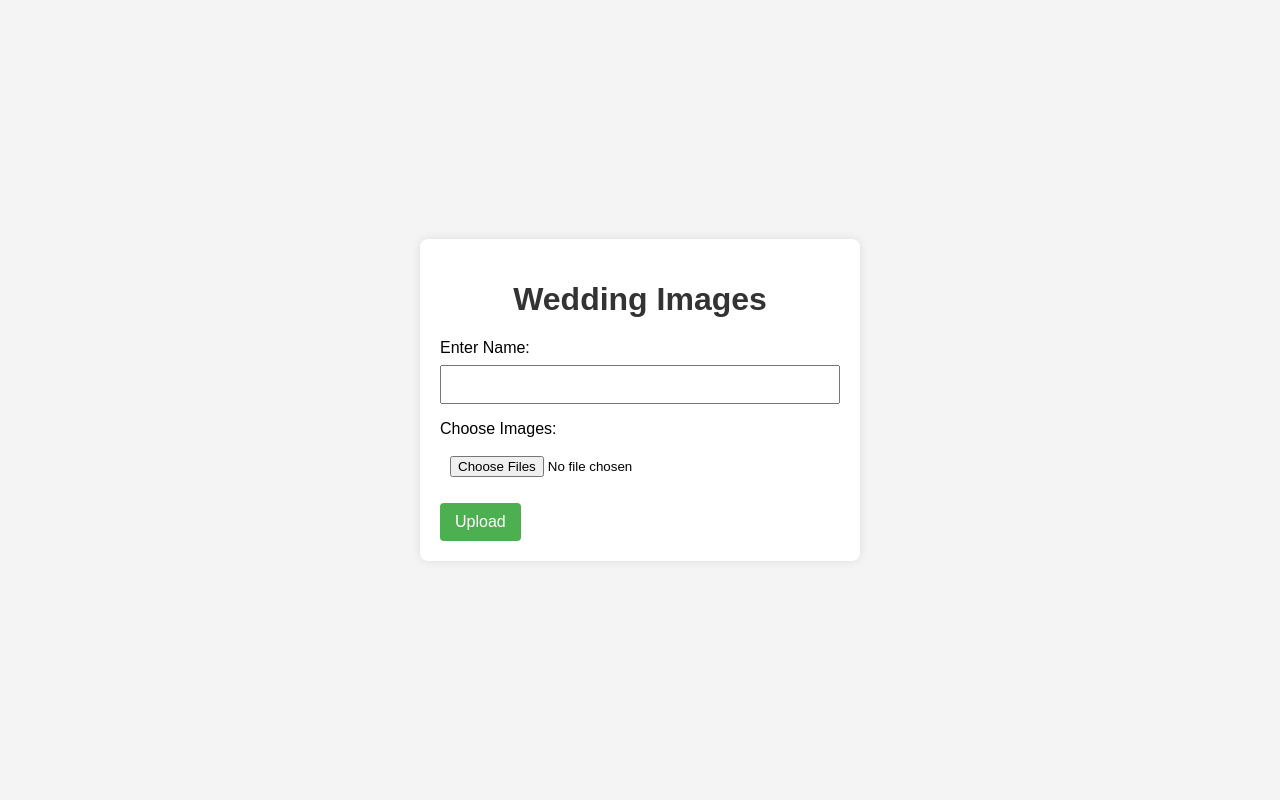
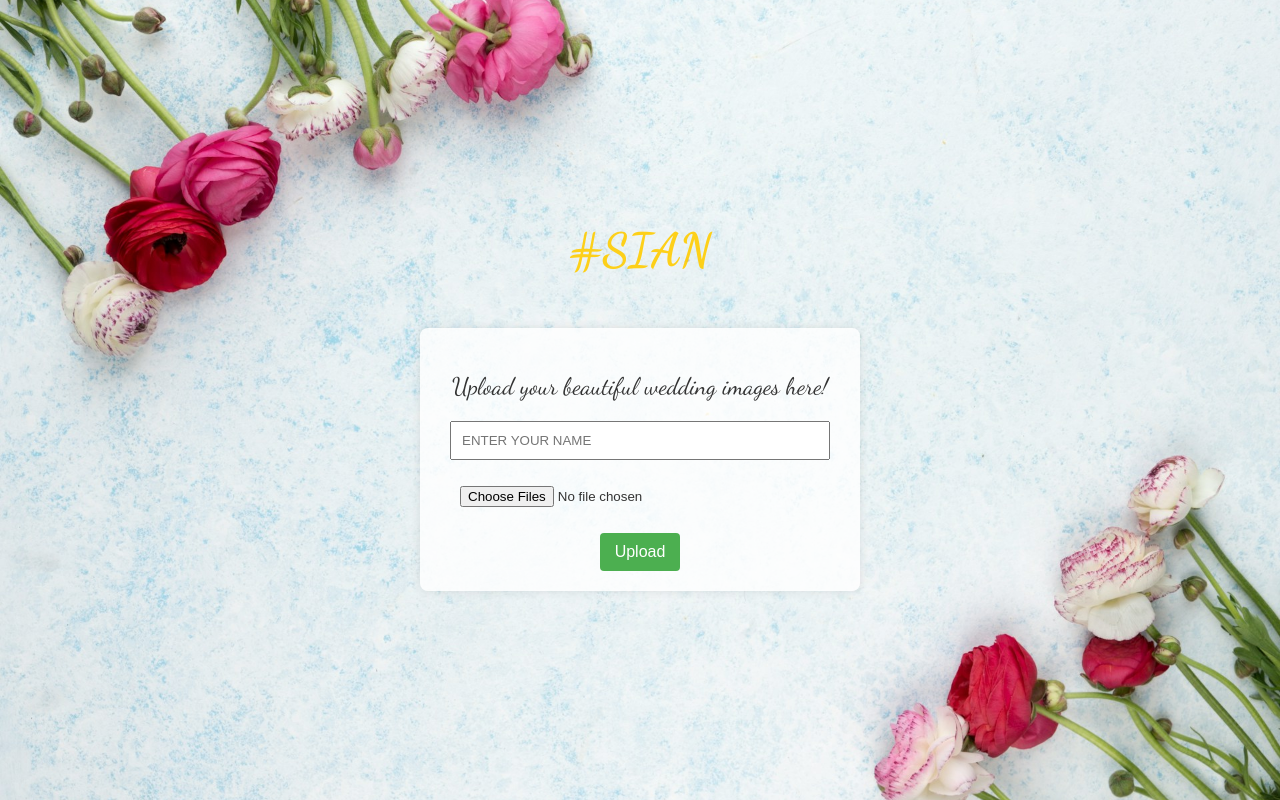
Before and after one commit to first-second/wedding, a Flask app: page / in a window 1280 px wide. Run offline with Flask 3, Linux system fonts and the light colour scheme.

Commit message:
application running as expected

```diff
--- a/templates/index.html
+++ b/templates/index.html
@@ -5,46 +5,83 @@
     <meta name="viewport" content="width=device-width, initial-scale=1.0">
     <title>Image Upload</title>
     <style>
+        @import url('https://fonts.googleapis.com/css2?family=Dancing+Script:wght@400;700&display=swap');
+
         body {
             font-family: 'Arial', sans-serif;
-            background-color: #f4f4f4;
             margin: 0;
             padding: 0;
             display: flex;
             align-items: center;
             justify-content: center;
+            flex-direction: column;
             height: 100vh;
+            font-family: 'Dancing Script', cursive;
+            color: #fff;
+            position: relative;
+        }
+
+        .background-img {
+            width: 100%;
+            height: 100%;
+            object-fit: cover;
+            position: absolute;
+            top: 0;
+            left: 0;
+            z-index: -1;
         }
 
         h1 {
             text-align: center;
-            color: #333;
+            font-size: 3em;
+            position: relative;
+            margin-bottom: 30px;
         }
 
-        form {
-            background-color: #fff;
+        h1::before {
+            content: '#SIAN';
+            position: absolute;
+            top: 5px;
+            left: 50%;
+            transform: translateX(-50%);
+            color: #ffcc00;
+            font-size: 40px;
+            font-weight: bold;
+            z-index: -1;
+            animation: glitter 1s infinite linear;
+        }
+
+        .box {
+            background-color: rgba(255, 255, 255, 0.8);
             padding: 20px;
             border-radius: 8px;
             box-shadow: 0 0 10px rgba(0, 0, 0, 0.1);
             width: 80%;
             max-width: 400px;
-            margin: 20px auto; /* Adjusted margin to create space from the top */
+            margin: 20px auto;
+            text-align: center;
+            color: #333;
         }
 
-        label {
+        .box p {
+            font-size: 1.5em;
+            margin-bottom: 20px;
+        }
+
+        .box label {
             display: block;
             margin-bottom: 8px;
         }
 
-        input[type="text"],
-        input[type="file"] {
-            width: 100%;
+        .box input[type="text"],
+        .box input[type="file"] {
+            width: calc(100% - 20px);
             padding: 10px;
             margin-bottom: 16px;
             box-sizing: border-box;
         }
 
-        input[type="submit"] {
+        .box input[type="submit"] {
             background-color: #4caf50;
             color: #fff;
             padding: 10px 15px;
@@ -55,21 +92,30 @@
             transition: background-color 0.3s;
         }
 
-        input[type="submit"]:hover {
+        .box input[type="submit"]:hover {
             background-color: #45a049;
+        }
+
+        @keyframes glitter {
+            0% { transform: translateX(-50%) scale(1); opacity: 0.5; }
+            50% { transform: translateX(-50%) scale(1.2); opacity: 1; }
+            100% { transform: translateX(-50%) scale(1); opacity: 0.5; }
         }
     </style>
 </head>
 <body>
-    <form action="{{ url_for('upload') }}" method="post" enctype="multipart/form-data">
-        <h1>Wedding Images</h1>
-        <label for="name">Enter Name:</label>
-        <input type="text" name="name" required>
-        <br>
-        <label for="files">Choose Images:</label>
-        <input type="file" name="files[]" multiple>
-        <br>
-        <input type="submit" value="Upload">
-    </form>
+    <img src="{{ url_for('static', filename='images/wedding3.jpg') }}" alt="Background Image" class="background-img">
+    <h1></h1>
+    <br>
+    <br>
+    <br>
+    <div class="box">
+        <p>Upload your beautiful wedding images here!</p>
+        <form action="{{ url_for('upload') }}" method="post" enctype="multipart/form-data">
+            <input type="text" name="name" required placeholder="ENTER YOUR NAME">
+            <input type="file" name="files[]" multiple>
+            <input type="submit" value="Upload">
+        </form>
+    </div>
 </body>
 </html>
```
Also changed, not shown: static/images/wedding.png (added), static/images/wedding2.jpg (added), static/images/wedding3.jpg (added).
